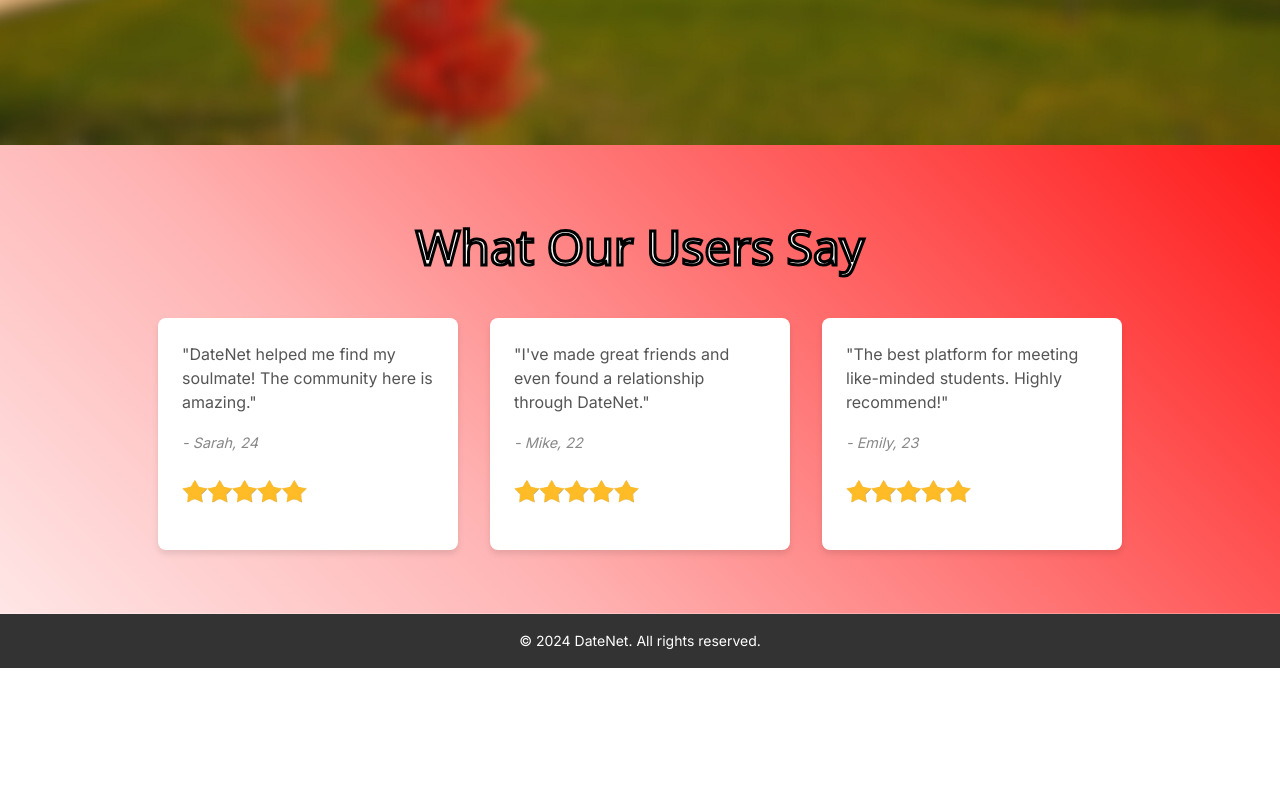
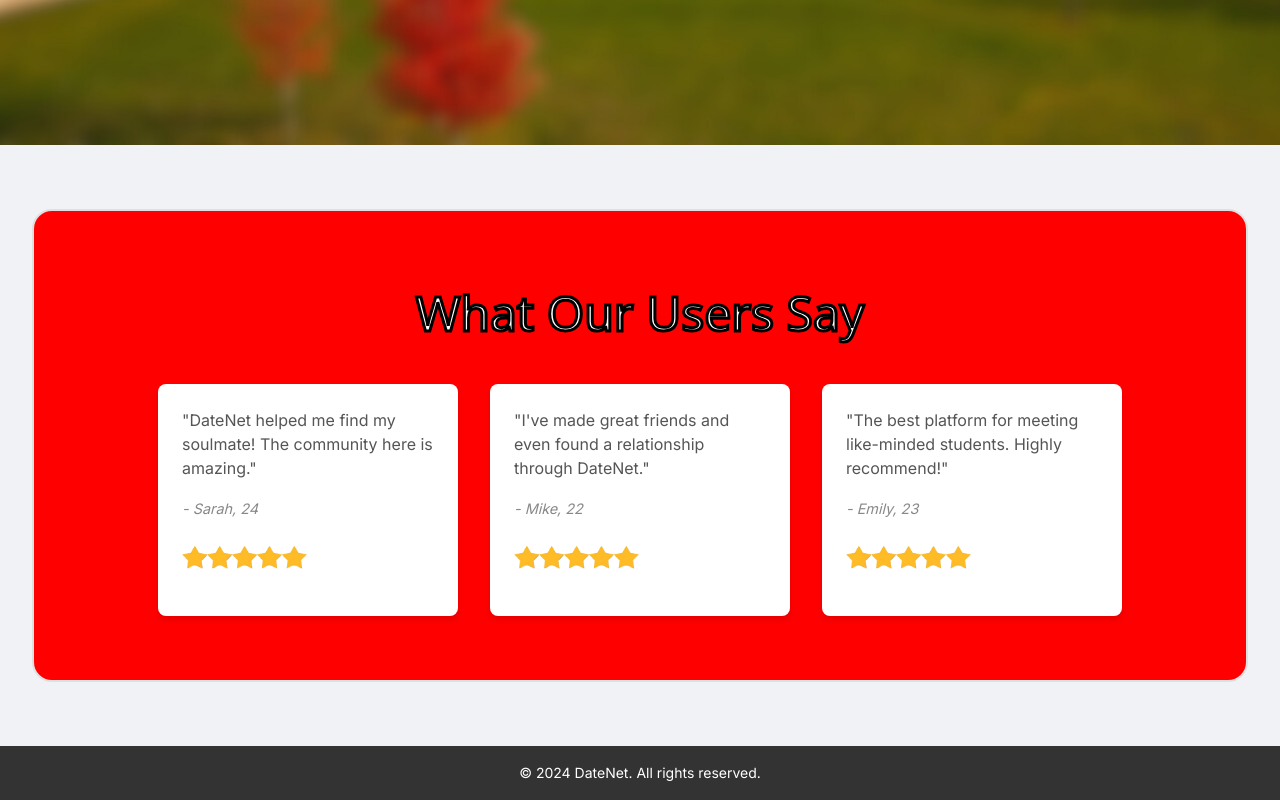
Before and after one commit to arryllopez/DateNet, a website: page Views/landingPage.html in a window 1280 px wide. Shown: the part 650-1450 px from the top of the page. Before the commit the page ends 1318 px from the top, so only its background shows below. Drawn offline with Linux system fonts and the light colour scheme; a web font is replaced by a local one.

Commit message:
added rounded card

```diff
--- a/Views/landingPage.css
+++ b/Views/landingPage.css
@@ -199,24 +199,18 @@
 
 /* Testimonials Section */
 .testimonials {
-  background-color: #f8f9fa;
-  background: linear-gradient(45deg, #ffe6e6, #ffb3b3, #ff6666, #ff1a1a);
-  animation: gradientAnimation 2s ease infinite;
+  text-align: center;
   padding: 4rem 2rem;
-  text-align: center;
+  background-color: #f0f2f5;
 }
 
-@keyframes gradientAnimation {
-  0% {
-      background-position: 0% 50%;
-  }
-  50% {
-      background-position: 100% 50%;
-  }
-  100% {
-      background-position: 0% 50%;
-  }
+.testimonials .wrapper {
+  padding: 4rem 2rem;
+  background-color: #ff0000;
+  border: 2px solid #e0e0e0;
+  border-radius: 20px;
 }
+
 
 .testimonials h2 {
   color: #fff;
--- a/Views/landingPage.html
+++ b/Views/landingPage.html
@@ -55,7 +55,9 @@
     </div>
 
 
+
     <section class = "testimonials">
+        <section class = "wrapper">
         <h2>What Our Users Say</h2>
             <div class="testimonial-container">
                  <div class="testimonial">
@@ -75,6 +77,8 @@
             </div>
         </div>
     </section>
+    </section>
+
 
 
 
```
